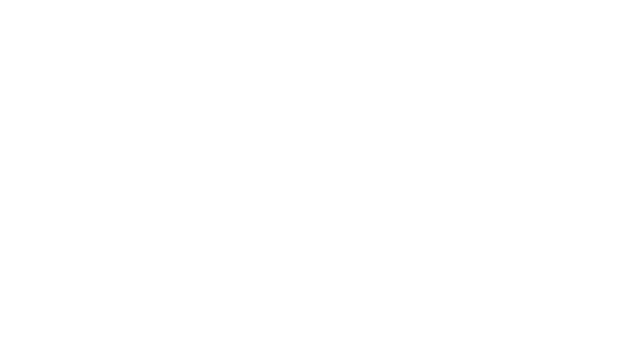
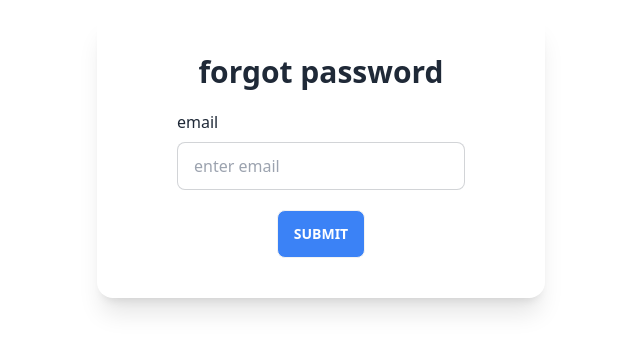
Before and after one commit to Manichann/Admin-Dashboard, a Vue app: page /forgot_password in a window 1280 px wide. Before the commit this address had no page. Shown: the part 244-596 px from the top of the page, without its empty margins (319-959 px from the left). Built offline with nearby package versions, Linux system fonts and the light colour scheme; sample sign-in values are in the browser's storage.

Commit message:
modify login page

```diff
--- /dev/null
+++ b/src/pages/ForgotPassword.vue
@@ -0,0 +1,30 @@
+<script setup lang="ts">
+import InputText from '@/components/InputText.vue'
+import { useForm } from 'vee-validate'
+import { type LoginForm, loginForm } from '@/schema/schema'
+import { authStore } from '@/stores/auth'
+
+const { authState, forgot } = authStore()
+
+const { handleSubmit, handleReset } = useForm<LoginForm>({ validationSchema: loginForm })
+
+const onSubmit = handleSubmit((values) => {
+  forgot(values), handleReset()
+})
+</script>
+
+<template>
+  <div class="h-screen w-screen flex flex-col items-center justify-center">
+    <form @submit.prevent="onSubmit" class="w-[28rem] rounded-2xl shadow-xl text-center py-10">
+      <h1 class="text-3xl font-extrabold">forgot password</h1>
+      <InputText name="email" label="email" type="email" placeholder="enter email" />
+      <button
+        class="btn bg-blue-500 text-white"
+        type="submit"
+        :disabled="authState.isLoading && !authState.data"
+      >
+        submit
+      </button>
+    </form>
+  </div>
+</template>
--- a/src/pages/LoginPage.vue
+++ b/src/pages/LoginPage.vue
@@ -1,5 +1,6 @@
 <script setup lang="ts">
 import InputText from '@/components/InputText.vue'
+import { RouterLink } from 'vue-router'
 import { useForm } from 'vee-validate'
 import { type LoginForm, loginForm } from '../schema/schema'
 import { onMounted } from 'vue'
@@ -42,8 +43,10 @@ const onSubmit = handleSubmit((values) => {
     <form @submit.prevent="onSubmit" class="w-[28rem] rounded-2xl shadow-xl text-center py-10">
       <h1 class="text-3xl font-extrabold">Log in</h1>
       <InputText name="username" label="username" type="text" placeholder="enter username" />
-
       <InputText name="password" label="password" type="password" placeholder="enter password" />
+      <div class="my-5">
+        <RouterLink :to="{ name: 'forgot_password' }" class="text-red-500">forgot password ?</RouterLink>
+      </div>
       <button
         class="btn bg-blue-500 text-white"
         type="submit"
--- a/src/router/index.ts
+++ b/src/router/index.ts
@@ -53,7 +53,13 @@ const router = createRouter({
     {
       path: '/login',
       component: () => import('@/pages/LoginPage.vue'),
-      name: 'login' }
+      name: 'login'
+    },
+    {
+      path: '/forgot_password',
+      component: () => import('@/pages/ForgotPassword.vue'),
+      name: 'forgot_password'
+    }
   ]
 })
 
--- a/src/schema/schema.ts
+++ b/src/schema/schema.ts
@@ -3,9 +3,11 @@ import { object, string } from 'yup'
 export interface LoginForm{
     username: string
     password: string
+    email: string
 }
 
 export const loginForm = object({
     username:string().required().min(3),
-    password:string().required().min(8)
+    password:string().required().min(8),
+    email:string().email().required()
 })
--- a/src/stores/auth.ts
+++ b/src/stores/auth.ts
@@ -12,6 +12,11 @@ export interface authState {
 export interface LoginForm {
   username: string
   password: string
+}
+
+export interface ForgotPassword {
+  email: string
+
 }
 
 export const authStore = defineStore('auth-store', () => {
@@ -45,6 +50,18 @@ export const authStore = defineStore('auth-store', () => {
     push({name: 'dashboard'})
   }
 
+  function forgot(form: ForgotPassword){
+    authState.isLoading = true
+    const email = users.find((email)=> email.email === form.email)
+
+    if(!email){
+      authState.error = 'Invalid Emaill address'
+      return
+    }
+    authState.data = email
+    authState.isLoading = false
+  }
+
   function getAuth(): void {
     const token = localStorage.getItem('user')
 
```
